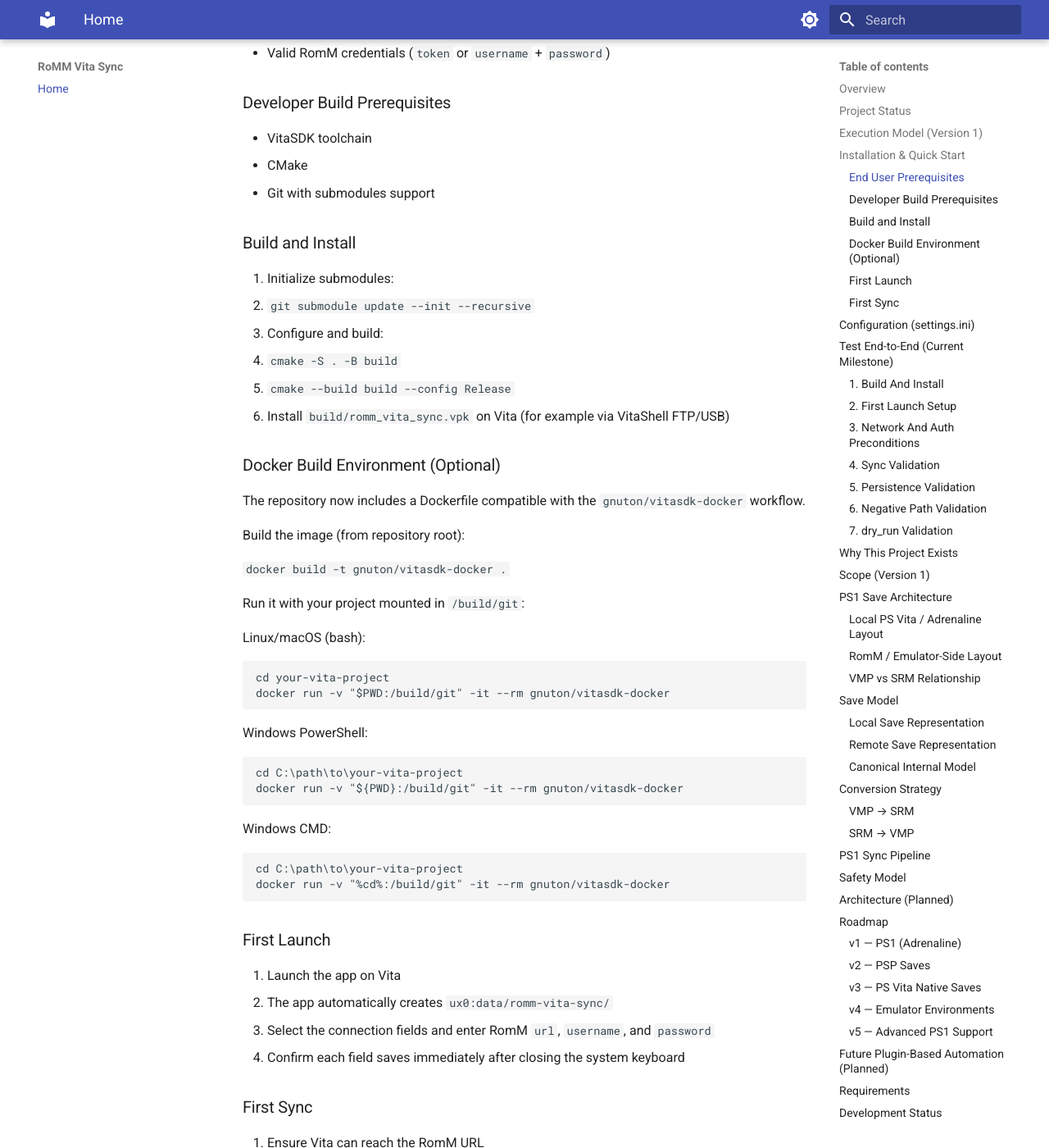
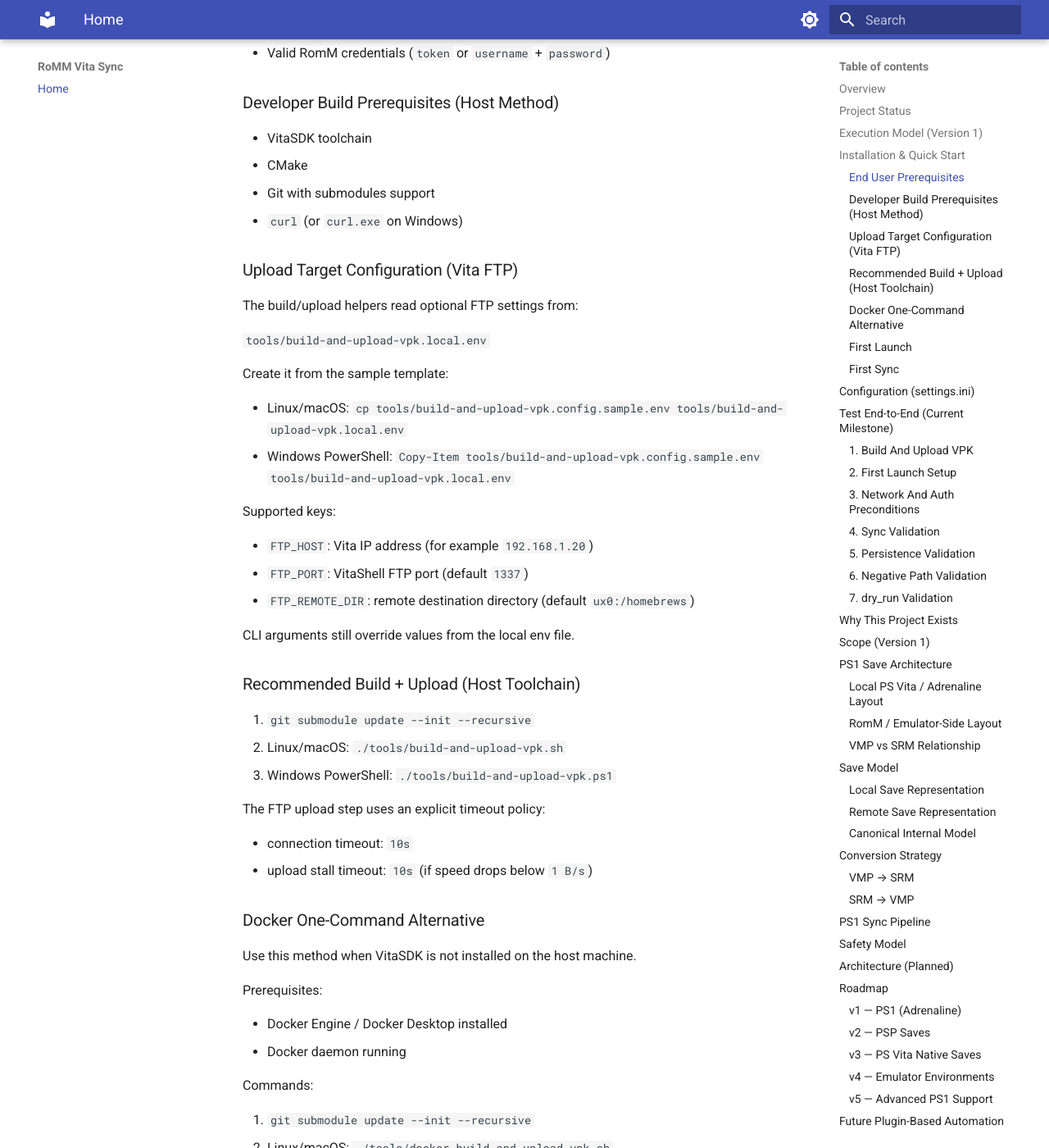
Before and after one commit to sangimed/romm-vita-sync, an MkDocs documentation site: the page built from docs/index.md, in a window 1280 px wide and 1400 px high, scrolled down 2659 px. Shown: the whole window at 82% size. Built offline with MkDocs 1.6.1 and Material for MkDocs 9.7.7, drawn with Linux system fonts in a browser that asks for light colours; some of the changed text lies outside the part shown.

Commit message:
feat(docs): enhance build and upload documentation and scripts

````diff
--- a/docs/index.md
+++ b/docs/index.md
@@ -78,51 +78,59 @@
 - Network access from Vita to your RomM server
 - Valid RomM credentials (`token` or `username` + `password`)
 
-### Developer Build Prerequisites
+### Developer Build Prerequisites (Host Method)
 
 - VitaSDK toolchain
 - CMake
 - Git with submodules support
+- `curl` (or `curl.exe` on Windows)
 
-### Build and Install
+### Upload Target Configuration (Vita FTP)
 
-1. Initialize submodules:
-2. `git submodule update --init --recursive`
-3. Configure and build:
-4. `cmake -S . -B build`
-5. `cmake --build build --config Release`
-6. Install `build/romm_vita_sync.vpk` on Vita (for example via VitaShell FTP/USB)
+The build/upload helpers read optional FTP settings from:
 
-### Docker Build Environment (Optional)
+`tools/build-and-upload-vpk.local.env`
 
-The repository now includes a Dockerfile compatible with the `gnuton/vitasdk-docker` workflow.
+Create it from the sample template:
 
-Build the image (from repository root):
+- Linux/macOS: `cp tools/build-and-upload-vpk.config.sample.env tools/build-and-upload-vpk.local.env`
+- Windows PowerShell: `Copy-Item tools/build-and-upload-vpk.config.sample.env tools/build-and-upload-vpk.local.env`
 
-`docker build -t gnuton/vitasdk-docker .`
+Supported keys:
 
-Run it with your project mounted in `/build/git`:
+- `FTP_HOST`: Vita IP address (for example `192.168.1.20`)
+- `FTP_PORT`: VitaShell FTP port (default `1337`)
+- `FTP_REMOTE_DIR`: remote destination directory (default `ux0:/homebrews`)
 
-Linux/macOS (bash):
+CLI arguments still override values from the local env file.
 
-```bash
-cd your-vita-project
-docker run -v "$PWD:/build/git" -it --rm gnuton/vitasdk-docker
-```
+### Recommended Build + Upload (Host Toolchain)
 
-Windows PowerShell:
+1. `git submodule update --init --recursive`
+2. Linux/macOS: `./tools/build-and-upload-vpk.sh`
+3. Windows PowerShell: `./tools/build-and-upload-vpk.ps1`
 
-```powershell
-cd C:\path\to\your-vita-project
-docker run -v "${PWD}:/build/git" -it --rm gnuton/vitasdk-docker
-```
+The FTP upload step uses an explicit timeout policy:
 
-Windows CMD:
+- connection timeout: `10s`
+- upload stall timeout: `10s` (if speed drops below `1 B/s`)
 
-```bat
-cd C:\path\to\your-vita-project
-docker run -v "%cd%:/build/git" -it --rm gnuton/vitasdk-docker
-```
+### Docker One-Command Alternative
+
+Use this method when VitaSDK is not installed on the host machine.
+
+Prerequisites:
+
+- Docker Engine / Docker Desktop installed
+- Docker daemon running
+
+Commands:
+
+1. `git submodule update --init --recursive`
+2. Linux/macOS: `./tools/docker-build-and-upload-vpk.sh`
+3. Windows PowerShell: `./tools/docker-build-and-upload-vpk.ps1`
+
+Both Docker wrappers run with `--rm`, so the container is automatically stopped and removed when the script exits (successful or failed).
 
 ### First Launch
 
@@ -203,12 +211,21 @@
 - in-app conversion path wiring (`VMP->SRM` for upload, `SRM->VMP` + signing for download)
 - real save transfer integration (`GET /api/saves`, `POST /api/saves`, `GET /api/saves/{id}/content`)
 
-### 1. Build And Install
+### 1. Build And Upload VPK
+
+Host toolchain method (recommended):
 
 1. `git submodule update --init --recursive`
-2. `cmake -S . -B build`
-3. `cmake --build build --config Release`
-4. Install `build/romm_vita_sync.vpk` on Vita (for example via VitaShell FTP/USB)
+2. Create `tools/build-and-upload-vpk.local.env` from `tools/build-and-upload-vpk.config.sample.env` and set `FTP_HOST` (Vita IP), optional `FTP_PORT`, and optional `FTP_REMOTE_DIR`
+3. Linux/macOS: `./tools/build-and-upload-vpk.sh`
+4. Windows PowerShell: `./tools/build-and-upload-vpk.ps1`
+
+Docker one-command alternative:
+
+1. Ensure Docker Engine/Desktop is installed and daemon is running
+2. `git submodule update --init --recursive`
+3. Linux/macOS: `./tools/docker-build-and-upload-vpk.sh`
+4. Windows PowerShell: `./tools/docker-build-and-upload-vpk.ps1`
 
 ### 2. First Launch Setup
 
````
Also changed, not shown: 6 other files.
